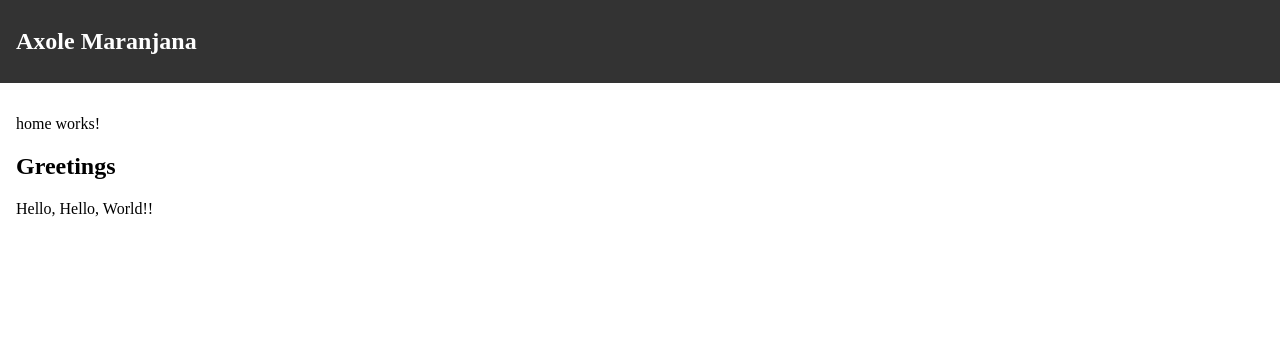
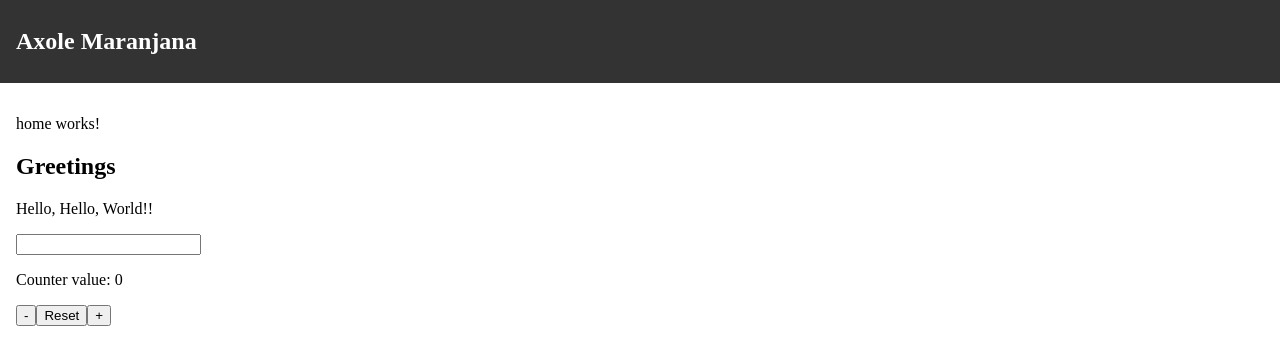
Before and after one commit to Axolem/first-ng-app, an Angular app: page / in a window 1280 px wide. Shown: the top 364 px of the page. Built offline with nearby package versions, Linux system fonts and the light colour scheme.

Commit message:
event handlers

```diff
--- /dev/null
+++ b/src/app/components/counter/counter.component.html
@@ -0,0 +1,8 @@
+
+<p>Counter value: {{counter()}}</p>
+
+<div>
+    <button type="button" (click)="decrement()">-</button>
+    <button type="button" (click)="reset()">Reset</button>
+    <button type="button" (click)="increment()">+</button>
+</div>
--- /dev/null
+++ b/src/app/components/counter/counter.component.ts
@@ -0,0 +1,21 @@
+import { Component, signal } from '@angular/core';
+
+@Component({
+  selector: 'app-counter',
+  imports: [],
+  templateUrl: './counter.component.html',
+  styleUrl: './counter.component.scss',
+})
+export class CounterComponent {
+  counter = signal(0);
+
+  increment() {
+    this.counter.set(this.counter() + 1);
+  }
+  reset() {
+    this.counter.set(0);
+  }
+  decrement() {
+    this.counter.update((value) => value - 1);
+  }
+}
--- a/src/app/home/home.component.html
+++ b/src/app/home/home.component.html
@@ -7,3 +7,7 @@
 
 <!-- Parsing Signal  -->
 <app-greeting [message]="message()"/>
+
+<input type="text" (keyup)="keyUpHandler($event)"/>
+
+<app-counter></app-counter>
--- a/src/app/home/home.component.ts
+++ b/src/app/home/home.component.ts
@@ -1,12 +1,17 @@
 import { Component, signal } from '@angular/core';
 import { GreetingComponent } from '../components/greeting/greeting.component';
+import { CounterComponent } from '../components/counter/counter.component';
 
 @Component({
   selector: 'app-home',
-  imports: [GreetingComponent],
+  imports: [GreetingComponent, CounterComponent],
   templateUrl: './home.component.html',
   styleUrl: './home.component.scss'
 })
 export class HomeComponent {
   message = signal('Hello, World!');
+
+  keyUpHandler(event: KeyboardEvent): void {
+    alert(`You pressed the ${event.key} key!`);
+  }
 }
```
Also changed, not shown: src/app/components/counter/counter.component.scss (added), 1 other file (tests, documents, lock files or other folders).
